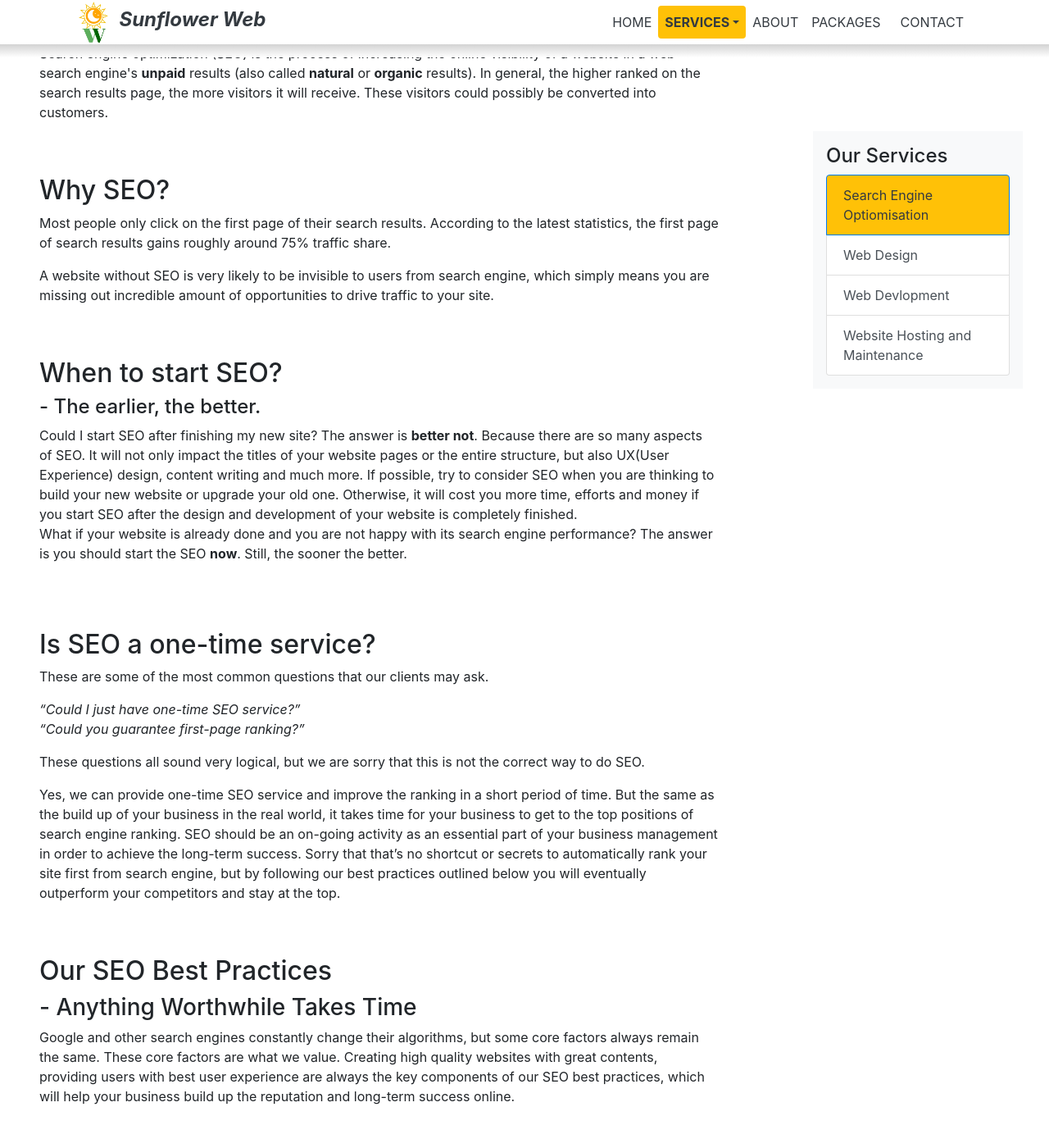
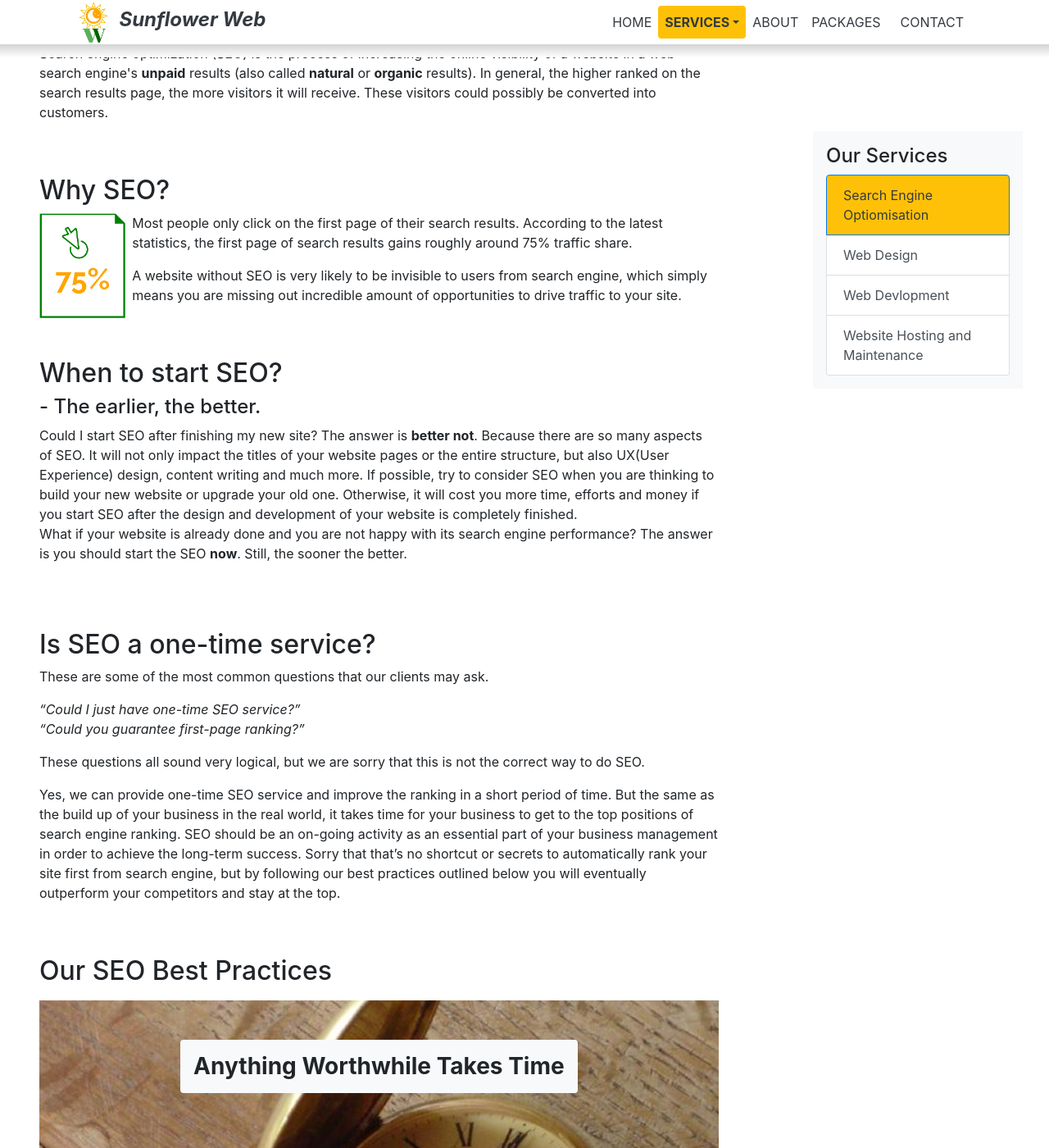
Before and after one commit to SelinaChen07/sunflowerweb, a Jekyll site: the page built from search-engine-optiomisation-seo-service-guide.html, in a window 1280 px wide and 1400 px high, scrolled down 1174 px. Shown: the whole window at 82% size. Built offline with Jekyll 4.4.1, drawn with Linux system fonts in a browser that asks for light colours; nearby versions of some CDN libraries; some of the changed text lies outside the part shown.

Commit message:
Service - SEO v2.0

```diff
--- a/_includes/footer.html
+++ b/_includes/footer.html
@@ -1,4 +1,9 @@
 <footer>
+	<section class="p-5 bg_orange text-center ">
+		<h3 class="font-weight-bold font-italic text-white">We are looking forward to working with you. </h3>
+	    <p>To see more details of our pricing, please go to <a href="{{"/packages" | relative_url }}" class="text-success font-weight-bold">Our Packages</a>.</p>
+    </section>
+
 	<!-- Start Information Area
 	<section class="p-5 bg_lightgrey text-dark row">
 
@@ -53,6 +58,8 @@
 	</section>
 	-->
 
+
+
 	<section class="navbar bg_lightgrey text-secondary ">
 
 			<small id="copyright">&copy;Copyright | {{ site.title}} All rights reserved. </small>
--- a/_layouts/service.html
+++ b/_layouts/service.html
@@ -24,7 +24,7 @@
   <h4>Our Services</h4>
     <ol class="list-unstyled mb-2">
       {% for service in site.data.services %}
-        <li class="border-top p-2"><a hreflang="en" href="{{service.permalink | relative_url }}" class="{% if page.permalink == service.permalink %} font-weight-bold disabled_link {% endif %}">>{{service.linkname}}</a></li>
+        <li class="border-top p-2"><a hreflang="en" href="{{service.permalink | relative_url }}" class="text-success {% if page.permalink == service.permalink %} font-weight-bold disabled_link {% endif %}">{{service.linkname}}</a></li>
       {% endfor %}
     </ol>
 </div>
--- a/css/application.css
+++ b/css/application.css
@@ -12,7 +12,8 @@
 }
 
 .bg_orange{
-  background-color: #f7941e;
+  /*background-color: #f7941e;*/
+  background-color: rgba(255,165,0, .8);
 
 }
 
@@ -72,23 +73,33 @@
 }
 
 .h_5{
-  height: 5em;
+  max-height: 5em;
   width: auto;
+  max-width: 100%;
 }
 
 .h_8{
-  height: 8em;
+  max-height: 8em;
   width: auto;
+  max-width: 100%;
 }
 
 .h_10{
-  height: 10em;
+  max-height: 10em;
   width: auto;
+  max-width: 100%;
+}
+
+.h_15{
+  max-height: 15em;
+  width: auto;
+  max-width: 100%;
 }
 
 .h_20{
-  height: 20em;
+  max-height: 20em;
   width: auto;
+  max-width: 100%;
 }
 
 .h_90{
@@ -119,24 +130,6 @@
     margin: 0;
 }
 
-.cover_photo {
-    /* The image used */
-    background-image: url("{{"/assets/images/fairywheel.jpeg"|relative_url}}");
-
-    /* Full height */
-    height: 90%;
-    min-height: 420px;
-
-    /* Center and scale the image nicely */
-    background-position: center;
-    background-repeat: no-repeat;
-    background-size: cover;
-}
-
-.cover_title{
-  max-width: 60em;
-}
-
 .w_85{
 	width: 85%;
   height: auto;
@@ -145,17 +138,6 @@
 .bg_dark_transparent{
   background-color: rgb(52,58,64, 0.3);
 }
-
-.bg_tile_photo{
-    /* The image used */
-    background-image: url("{{"/assets/images/roofBackground.jpg"|relative_url}}");
-
-    /* Center and scale the image nicely */
-    background-position: center;
-    background-repeat: repeat;
-    background-size: cover;
-}
-
 
 .icon_home_service{
   line-height: 1;
@@ -189,6 +171,52 @@
 }
 /* End of Layout */
 
+/* Background Photos */
+/* ----------- */
+
+.cover_photo {
+    /* The image used */
+    background-image: url("{{"/assets/images/fairywheel.jpeg"|relative_url}}");
+
+    /* Full height */
+    height: 90%;
+    min-height: 420px;
+
+    /* Center and scale the image nicely */
+    background-position: center;
+    background-repeat: no-repeat;
+    background-size: cover;
+}
+
+.cover_title{
+  max-width: 60em;
+}
+
+.bg_tile_photo{
+    /* The image used */
+    background-image: url("{{"/assets/images/roofBackground.jpg"|relative_url}}");
+
+    /* Center and scale the image nicely */
+    background-position: center;
+    background-repeat: repeat;
+    background-size: cover;
+}
+
+#time{
+    background-image: url("{{"/assets/images/clock.jpg"|relative_url}}");
+
+    /* Full height */
+    height: 40%;
+    min-height: 420px;
+
+    /* Center and scale the image nicely */
+    background-position: center;
+    background-repeat: no-repeat;
+    background-size: cover;
+
+}
+
+/* End of Background photos ----------- */
 
 
 /* ------------------ */
@@ -264,6 +292,7 @@
   content:" *";
   color:red;
 }
+
 
 /* Image Modal */
 /* ----------- */
--- a/search-engine-optiomisation-seo-service-guide.html
+++ b/search-engine-optiomisation-seo-service-guide.html
@@ -66,6 +66,9 @@
 
 <section id="why" class="pt_space">
   <h2>Why SEO?</h2>
+  <div class="bg-light  text-center">
+          <img src="{{"/assets/images/why-seo.png" | relative_url }}" alt="Sunflower Web - Why SEO" class="pr-2 h_8  float-left">
+  </div>
   <p>Most people only click on the first page of their search results. According to the latest statistics, the first page of search results gains roughly around 75% traffic share.</p>
   <p  class="mb-0">A website without SEO is very likely to be invisible to users from search engine, which simply means you are missing out incredible amount of opportunities to drive traffic to your site. </p>
 </section>
@@ -91,20 +94,25 @@
 
 <section id="how" class="pt_space">
   <h2>Our SEO Best Practices</h2>
-  <h3> - Anything Worthwhile Takes Time</h3>
+  <div id="time" class="my-3 text-center">
+    <h3 class="font-weight-bold bg-light mt-5 d-inline-block p-3 rounded"> Anything Worthwhile Takes Time</h3>
+  </div>
   <p class="mb-0 pb-0">Google and other search engines constantly change their algorithms, but some core factors always remain the same. These core factors are what we value. Creating high quality websites with great contents, providing users with best user experience are always the key components of our SEO best practices, which will help your business build up the reputation and long-term success online.</p>
 
   <section id="how1" class="pt_space">
     <h4 class="text-success">Help search engine find and understand your content.</h4>
     <h5 class="font-weight-bold">How do you get your site on search engines?</h5>
     <p>Usually, including your site into search engine search results is free and easy. You don’t even need to do anything. The search engines will automatically find you. However, sometimes some common mistakes will prevent your site from being found. You could simply input “site:yourdomainname.com.au”in the google search box to see if every page of your site appears in the search results. If not, a further audit is needed to address the issue. Below are some of the common reasons:</p>
-    <ul>
+    <ul class="mb-0">
       <li>Your site is newly launched and search engine hasn't had time to crawl it yet.</li>
       <li>Search engine found an error when trying to crawl your site.</li>
       <li>Your website policy blocks search engine from crawling the site.</li>
       <li>The design of the site makes it difficult for search engine to crawl your content effectively.</li>
       <li>The site isn't well connected from other sites on the web.</li>
     </ul>
+    <div class="bg-light">
+      <img src="{{"/assets/images/google-search-your-site.png" | relative_url }}" alt="Sunflower Web - get your site on search engine" class="py-2 px-lg-4 px-0  h_15">
+    </div>
     <p>
       Google has provided <a hreflang="en" target="_blank" href="https://www.google.com/webmasters/tools/home?hl=en" class="text-success">Search Console</a> tool for webmasters, which is very helpful for you to keep monitoring your site’s search engine performance. If Google finds any critical issues on your site, you will receive alerts.
     </p>
@@ -116,12 +124,19 @@
     <p>The answer is easy and straightforward. Keep in mind that Google or other search engines are continuously working on their algorithms to improve user experience and they’ve been doing so well. If your site could be easily understood by normal users, it will be understood by Google.</p>
     <P>Below are our best practices to help search engine understand you:</P>
     <ul class="mb-0 pb-0">
-      <li>Use unique, brief and accurate titles of each page.</br>
+      <li>Use unique, brief and accurate <strong>titles</strong> of each page.</br>
       Please be mindful that using the same title for every page is a common mistake that should be avoided.
+        <div class="bg-light">
+         <img src="{{"/assets/images/title1.png" | relative_url }}" alt="Sunflower Web - use unique title for each page for SEO" class="my-4  px-lg-4 px-0 h_5">
+        </div>
       </li>
-      <li>Use the “description” meta tag to provide unique, accurate summary of each page.</li>
-      <li>Use heading tags to emphasise the important text and provide better hierarchical structure for your contents.</li>
-      <li>Use structured data markup to better display your content in the search results.
+      <li>Use the <strong>“description” meta tag</strong> to provide unique, accurate summary of each page.
+        <div class="bg-light">
+          <img src="{{"/assets/images/meta.png" | relative_url }}" alt="Sunflower Web - use unique title for each page  for SEO" class="my-4  px-lg-4 px-0 h_8">
+        </div>
+      </li>
+      <li>Use <strong>heading tags</strong> to emphasise the important text and provide better hierarchical structure for your contents.</li>
+      <li>Use <strong>structured data</strong> markup to better display your content in the search results.
       Here are some of the content you could highlight with the  structured data markup:
         <ul>
           <li>Products you're selling</li>
@@ -132,21 +147,32 @@
           <li>Recipes</li>
           <li>Your company logo, and many more!</li>
         </ul>
+        <div class="bg-light">
+          <img src="{{"/assets/images/structure-data.png" | relative_url }}" alt="Sunflower Web - structured data for SEO" class="my-4 px-lg-4 px-0 h_10">
+        </div>
       </li>
-      <li>Use human readable URLs which are easy to understand and remember by users.</li>
-      <li>Help search engines find your images by using standard image formats and adding “alt” attribute to your images. Use brief but descriptive file names and “alt” text for all images.</li>
-      <li>Provide video and audio contents with  transcripts.</li>
+      <li>Use human <strong> readable URLs</strong> which are easy to understand and remember by users.</li>
+      <li>Help search engines find your images by using standard image formats and adding <strong> “alt” attribute</strong> to your images. Use brief but descriptive file names and “alt” text for all images.
+        <div class="bg-light">
+          <img src="{{"/assets/images/alt.png" | relative_url }}" alt="Sunflower Web - image alt for SEO" class="my-4 px-lg-4 px-0 h_5">
+        </div>
+      </li>
+      <li>Provide video and audio contents with  <strong>transcripts</strong>.</li>
       <li>Supplement Flash or Java plug-ins with text.</li>
     </ul>
   </section>
 
    <section id="how2" class="pt_space">
     <h4 class="text-success">Improve the user experience of your site.</h4>
+    <div class="bg-light">
+          <img src="{{"/assets/images/responsive-design.png" | relative_url }}" alt="Sunflower Web - responsive design for SEO" class="my-4 px-4 h_5 float-right">
+    </div>
     <ul class="mb-0 pb-0">
-      <li>Make your site mobile-friendly with responsive web design.</li>
-      <li>Ensure your site to have fast loading speed.</li>
-      <li>Organise your site hierarchy in order to allow users and search engines to easily navigate through your site.</li>
-      <li>Enable secure hypertext transfer protocol (HTTPS) on your website hosting.</li>
+      <li>Make your site mobile-friendly with <strong>responsive web design</strong>.
+      </li>
+      <li>Ensure your site to have <strong>fast loading speed</strong>.</li>
+      <li>Organise your <strong> site hierarchy</strong> in order to allow users and search engines to easily navigate through your site.</li>
+      <li>Enable secure <strong>hypertext transfer protocol (HTTPS)</strong> on your website hosting.</li>
     </ul>
   </section>
 
@@ -155,7 +181,11 @@
     <p>Creating quality contents is the most important component of SEO which will influence the ranking of your website more than any other factor we discuss here in the long term!</p>
     <p>Both users and search engines like good contents, which will help build up your online reputation. Here are some of the effective ways to build quality contents:</p>
 
+    <div class="bg-light  text-center">
+          <img src="{{"/assets/images/quality-content.png" | relative_url }}" alt="Sunflower Web - quality content for SEO" class="my-4 px-4 h_15">
+    </div>
     <h5 class="font-weight-bold">Make valuable and informative contents for readers</h5>
+    <p>Users like valuable and informative contents. They will also recommend the contents to other users, which will have positive impact on your online reputation. </p>
 
     <h5 class="font-weight-bold">Understand what your readers want and give it to them – keyword research</h5>
     <p>Users input keywords into the search box to find a piece of your content. Different users may use different keywords for the same topic. Having a good mix of these keyword phrases when writing your contents will help users and search engines to find you.</p>
@@ -171,18 +201,31 @@
   <section id="how4" class="pt_space">
     <h4 class="text-success">Promote your website</h4>
     <h5 class="font-weight-bold">Building inbound links, be careful who you link to and who link you</h5>
+    <div class="text-center">
+      <img src="{{"/assets/images/inbound-link.png" | relative_url }}" alt="Sunflower Web - building inbound links for seo" class="py-2 px-lg-4 px-0 h_5">
+    </div>
     <p>You can confer some of your reputation to the sites you link to. Likewise, your inbound links will confer some of their reputation to you as well. Having inbound links from websites with high reputation will have positive impact on your ranking. But also be careful of the inbound links from spam websites which could harm your reputation. You could check a full list of links to your site from <a hreflang="en" target="_blank" href="https://www.google.com/webmasters/tools/home?hl=en" class="text-success">Google Search Console</a>.</p>
 
     <h5 class="font-weight-bold">Reach out to those in your site’s community</h5>
     <p>Thinking about the related sites in your industry. Reaching out to them and exchanging information properly could be beneficial to your site.</p>
 
+    <div class="bg-light  text-center">
+          <img src="{{"/assets/images/social-media.jpg" | relative_url }}" alt="Sunflower Web - social media for SEO" class="pl-2 h_8 float-right">
+    </div>
     <h5 class="font-weight-bold">Get Active on Social Media</h5>
     <p>Social media is getting very powerful for online marketing. Sharing the information of your services or products on social media could easily get more people in the interested group to know you. But be mindful that doing this in an extreme way sometimes will harm your reputation. Make sure only share quality, interesting items appropriately.</p>
 
     <h5 class="font-weight-bold">Create Google My Business account to help your customers find you from google maps</h5>
+    <div class="bg-light text-center">
+      <img src="{{"/assets/images/google-my-business.png" | relative_url }}" alt="Sunflower Web - Google My Business Account for seo" class="pl-md-2  pl-0 h_20 float-right">
+    </div>
     <p>If you are running a local business, creating a <a hreflang="en" target="_blank" href="https://www.google.com/business/" class="text-success">Google My Business</a> account can be an easy and effective way to help users find you from google map. From Google My Business, you can promote the services or products you offer, share the opening hours, update beautiful business photos, create posts or events, invite customer to provide reviews and many more! </p>
 
+
     <h5 class="font-weight-bold">Collect Positive Customer Reviews and comment on your reviews</h5>
+    <div class="">
+      <img src="{{"/assets/images/customer-review.jpg" | relative_url }}" alt="Sunflower Web - Collect customer reviews for seo" class="h_2">
+    </div>
     <p>Users like to read reviews to help them make decision. Inviting customers to provide you a Google review every time after you provide your services or products could be very beneficial for your online presence in the long term.</p>
   </section>
 </section>
@@ -190,5 +233,4 @@
 <section id="how-much" class="pt_space mb-5">
   <h2>How much does SEO cost?</h2>
   <p>Generally speaking, SEO service could be pricy as it includes so many aspects which require a lot of time and efforts on an on-going basis. But we understand that website owners could have limited budget, especially for growing business. We endeavour to lower your cost. That’s why we provide the affordable and cost-effective options from <a href="{{"/packages" | relative_url }}" class="text-success">our packages</a>. We set up everything for you, provide the training you need until you are confident to perform SEO by yourself on an on-going basis, while we are always around to back you up. </p>
-  <p>To see more details of our pricing, please go to <a href="{{"/packages" | relative_url }}" class="text-success">Our Packages</a>.</p>
 </section>
--- a/website-hosting-and-maintenance.html
+++ b/website-hosting-and-maintenance.html
@@ -79,5 +79,6 @@
   	<li>Minor changes of contents</li>
   	<li>Add new pages (if we’ve quoted on doing that)</li>
   </ul>
-  <p class="mb-0 pb-0">Please check from <a href="{{"/packages" | relative_url }}" class="text-success">Our Packages</a> for more information on price.</p>
+  <!--
+  <p class="mb-0 pb-0">Please check from <a href="{{"/packages" | relative_url }}" class="text-success">Our Packages</a> for more information on price.</p>-->
 </section>
```
Also changed, not shown: assets/images/alt.png (added), assets/images/clock.jpg (added), assets/images/customer-review.jpg (added), assets/images/engines.png (deleted), assets/images/google-my-business.png (added), assets/images/google-search-your-site.png (added), assets/images/inbound-link.png (added), assets/images/meta.png (added), assets/images/quality-content.png (added), assets/images/responsive-design.png (added), assets/images/social-media.jpg (added), assets/images/structure-data.png (added), assets/images/title.png (added), assets/images/title1.png (added), 1 more files.
